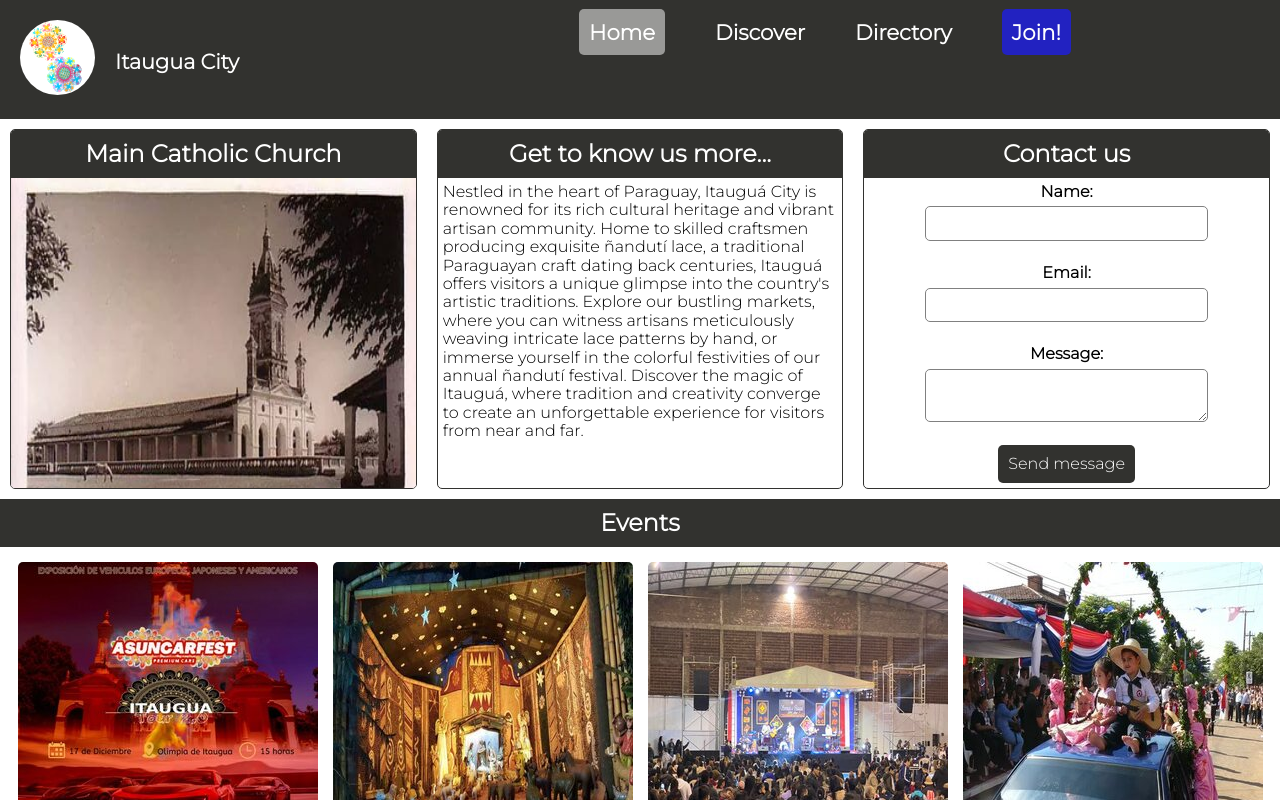
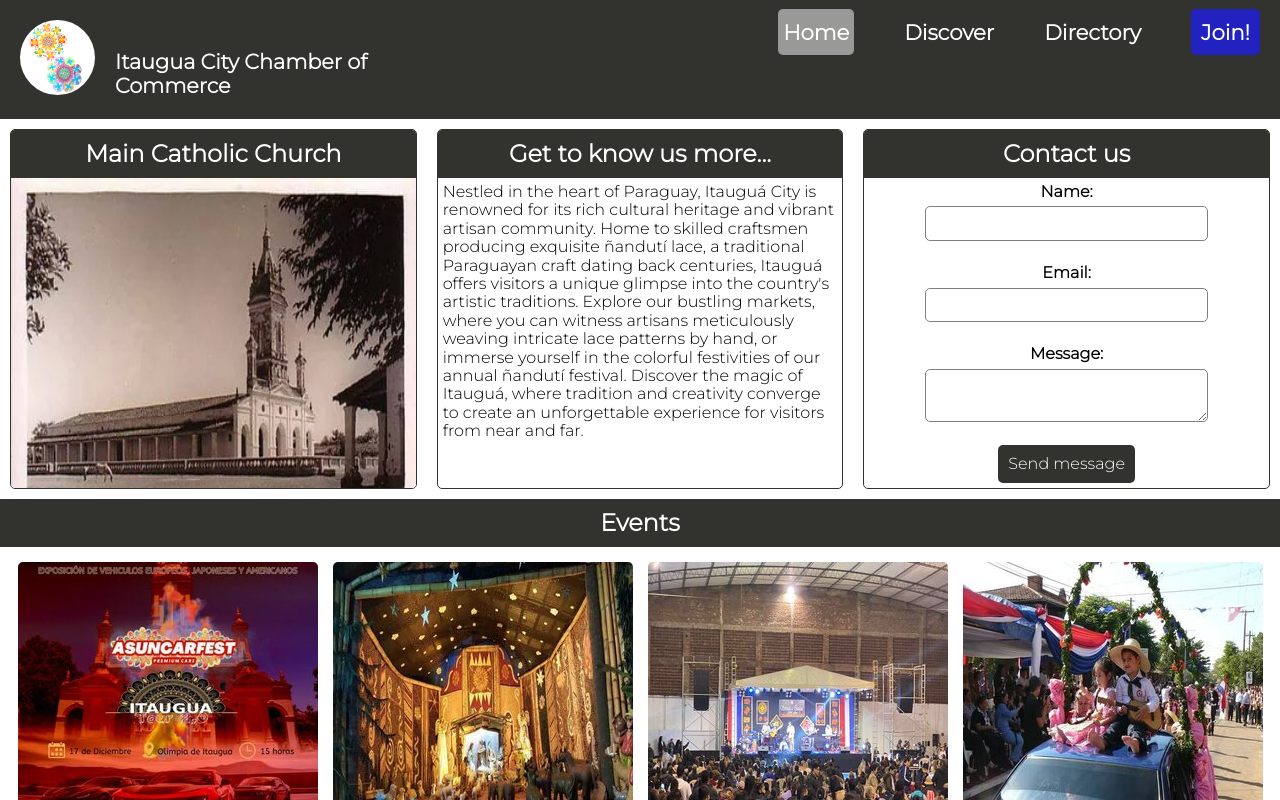
Before and after one commit to luisalfredoestigarribiasosa85/wdd230, a plain HTML site: page chamber/index.html in a window 1280 px wide. In both pictures the pointer is over the link "Home". Shown: the top 800 px of the page. Drawn offline with nearby package versions, Linux system fonts and the light colour scheme.

Commit message:
Chamber enhancement

```diff
--- a/chamber/index.html
+++ b/chamber/index.html
@@ -11,10 +11,10 @@
     <meta property="og:image" content="https://i0.wp.com/npy.com.py/wp-content/uploads/2022/11/Itaugua.jpg?resize=300%2C250&ssl=1">
     <meta property="og:url" content="https://luisalfredoestigarribiasosa85.github.io/wdd230/chamber/index.html">
     <title>Itaugua Chamber of Commerce</title>
+    <link rel="shortcut icon" href="../chamber/images/fav-chamber.ico" type="image/x-icon">
     <link rel="preconnect" href="https://fonts.googleapis.com">
     <link rel="preconnect" href="https://fonts.gstatic.com" crossorigin>
     <link href="https://fonts.googleapis.com/css2?family=Montserrat:wght@300&display=swap" rel="stylesheet">
-    <link rel="shortcut icon" href="../chamber/images/fav-chamber.ico" type="image/x-icon">
     <link rel="stylesheet" href="https://cdnjs.cloudflare.com/ajax/libs/normalize/8.0.1/normalize.min.css">
     <link rel="stylesheet" href="../chamber/styles/base.css">
     <link rel="stylesheet" href="../chamber/styles/larger.css">
@@ -23,7 +23,7 @@
     <header>
         <div class="header-container">
             <a href="../chamber/index.html"><img src="../chamber/images/logo.jpg" alt="Image logo of Ñanduti"></a>
-            <p class="city-title">Itaugua City</p>
+            <h1 class="city-title">Itaugua City Chamber of Commerce</h1>
             <div class="menu-toggle"></div>
             <nav>
                 <ul class="menu">
--- a/chamber/styles/larger.css
+++ b/chamber/styles/larger.css
@@ -47,8 +47,7 @@ nav ul.menu {
 }
 .menu li a:hover {
     background-color: rgba(255, 255, 255, 0.5);
-    padding: 10px;
-    font-weight: bold;
+    padding: 10px 5px;
     border-radius: 5px;
 }
 main {
```
